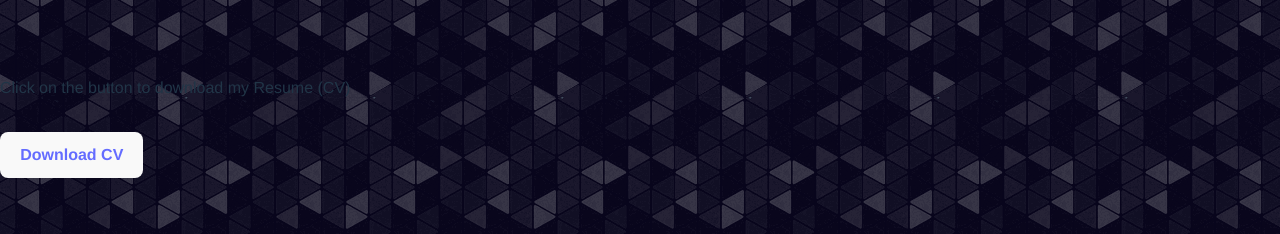
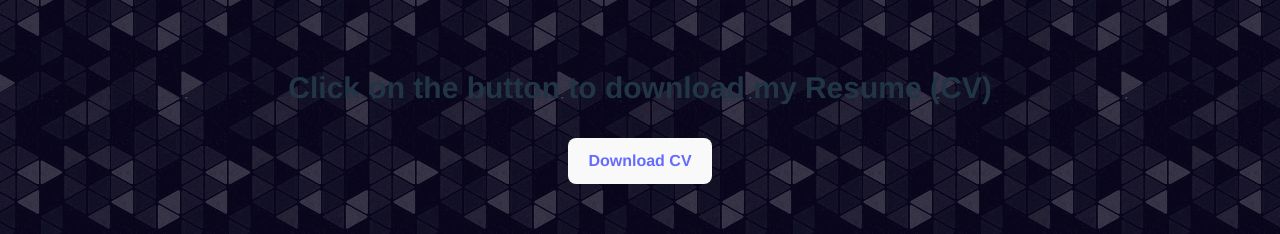
Before and after one commit to Compil3-sudo/Portofolio-CV, a React (Vite) app in the folder portofolio-cv/: page /resume in a window 1280 px wide. Shown: the part 273-507 px from the top of the page. Built offline with nearby package versions, Linux system fonts and the light colour scheme.

Commit message:
containers

```diff
--- a/portofolio-cv/src/pages/Education.jsx
+++ b/portofolio-cv/src/pages/Education.jsx
@@ -117,7 +117,7 @@ const Education = () => {
 
   return (
     <>
-      <div className="container mx-auto px-4 lg:px-60">
+      <div className="container mx-auto px-4 lg:px-40 xl:px-60">
         <div className="flex flex-col items-center">
           <h1 className="mt-24 mb-8  text-5xl font-bold">Education</h1>
           <VerticalTimeline animate={true} layout="1-column">
@@ -153,11 +153,7 @@ const Education = () => {
             Personal Development:
           </h2>
 
-          <VerticalTimeline
-            animate={true}
-            layout="1-column-right"
-            className="sm:w-3/4 md:w-3/4 lg:w-1/2"
-          >
+          <VerticalTimeline animate={true} layout="1-column-right">
             <EducationItem
               date={udemyOneEducationProps.date}
               icon={udemyOneEducationProps.icon}
--- a/portofolio-cv/src/pages/Projects.jsx
+++ b/portofolio-cv/src/pages/Projects.jsx
@@ -5,7 +5,8 @@ import classes from "./Projects.module.css";
 const Projects = () => {
   return (
     <>
-      <h1>Projects</h1>
+      <div className="container mx-auto px-16 mt-24">
+        <h1 className="text-center">Projects</h1>
 
         <div className={classes.projectsContainer}>
           {projectsList.map((project) => (
@@ -22,6 +23,7 @@ const Projects = () => {
             </div>
           ))}
         </div>
+      </div>
     </>
   );
 };
--- a/portofolio-cv/src/pages/Resume.jsx
+++ b/portofolio-cv/src/pages/Resume.jsx
@@ -4,7 +4,11 @@ import RaresResume from "../assets/Rares_Tincu_resume.pdf";
 const Resume = () => {
   return (
     <>
-      <h2>Click on the button to download my Resume (CV)</h2>
+      <div className="container mx-auto px-16">
+        <div className="flex flex-col items-center">
+          <h2 className="text-3xl font-semibold">
+            Click on the button to download my Resume (CV)
+          </h2>
           <a
             href={RaresResume}
             download="Rares Tincu CV"
@@ -18,6 +22,8 @@ const Resume = () => {
               Download CV
             </Button>
           </a>
+        </div>
+      </div>
     </>
   );
 };
```
Lines whose indentation alone changed are shown as unchanged.
